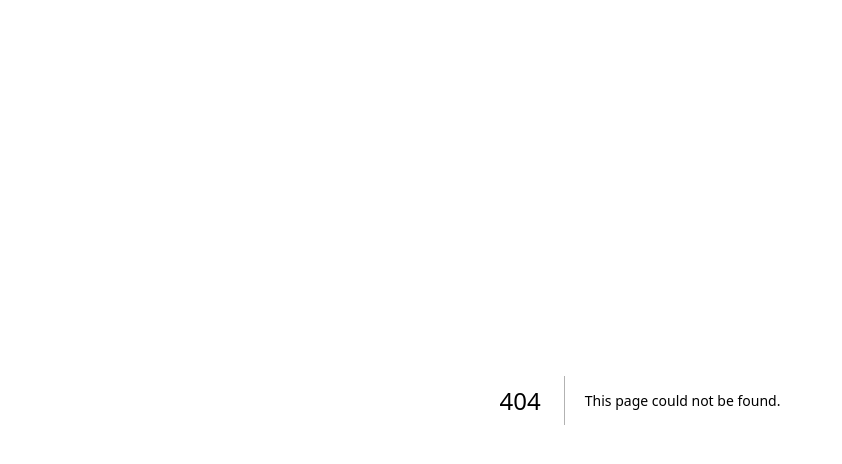
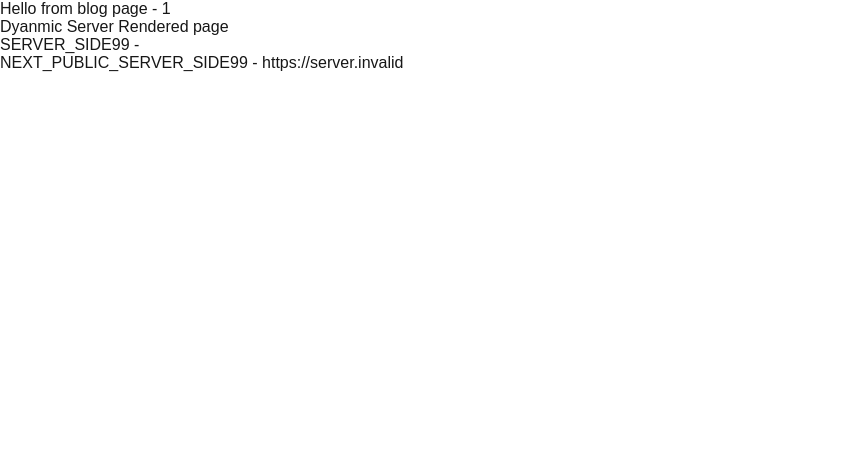
Before and after one commit to Princejhabak/nextjs-azure, a Next.js app: page /blog/1 in a window 1280 px wide. Before the commit this address had no page. Shown: the top 464 px of the page, without its empty margins (0-842 px from the left). Built offline with nearby package versions, Linux system fonts and the light colour scheme; no server answers.

Commit message:
add dynamic page

```diff
--- /dev/null
+++ b/app/blog/[id]/page.tsx
@@ -0,0 +1,22 @@
+
+export default async function Blog({
+  params,
+}: {
+  params: Promise<{ id: string }>
+}) {
+
+   const { id } = await params;
+
+  console.log("SERVER_SIDE99", process.env["SERVER_SIDE99"]);
+  console.log("NEXT_PUBLIC_SERVER_SIDE99", process.env["NEXT_PUBLIC_SERVER_SIDE99"]);
+
+  return (
+    <div>
+        <p>Hello from blog page - {id} </p>
+        <p>Dyanmic Server Rendered page</p>
+        <p>SERVER_SIDE99 - {process.env["SERVER_SIDE99"]}</p>
+        <p>NEXT_PUBLIC_SERVER_SIDE99 - {process.env["NEXT_PUBLIC_SERVER_SIDE99"]}</p>
+
+    </div>
+  );
+}
```
